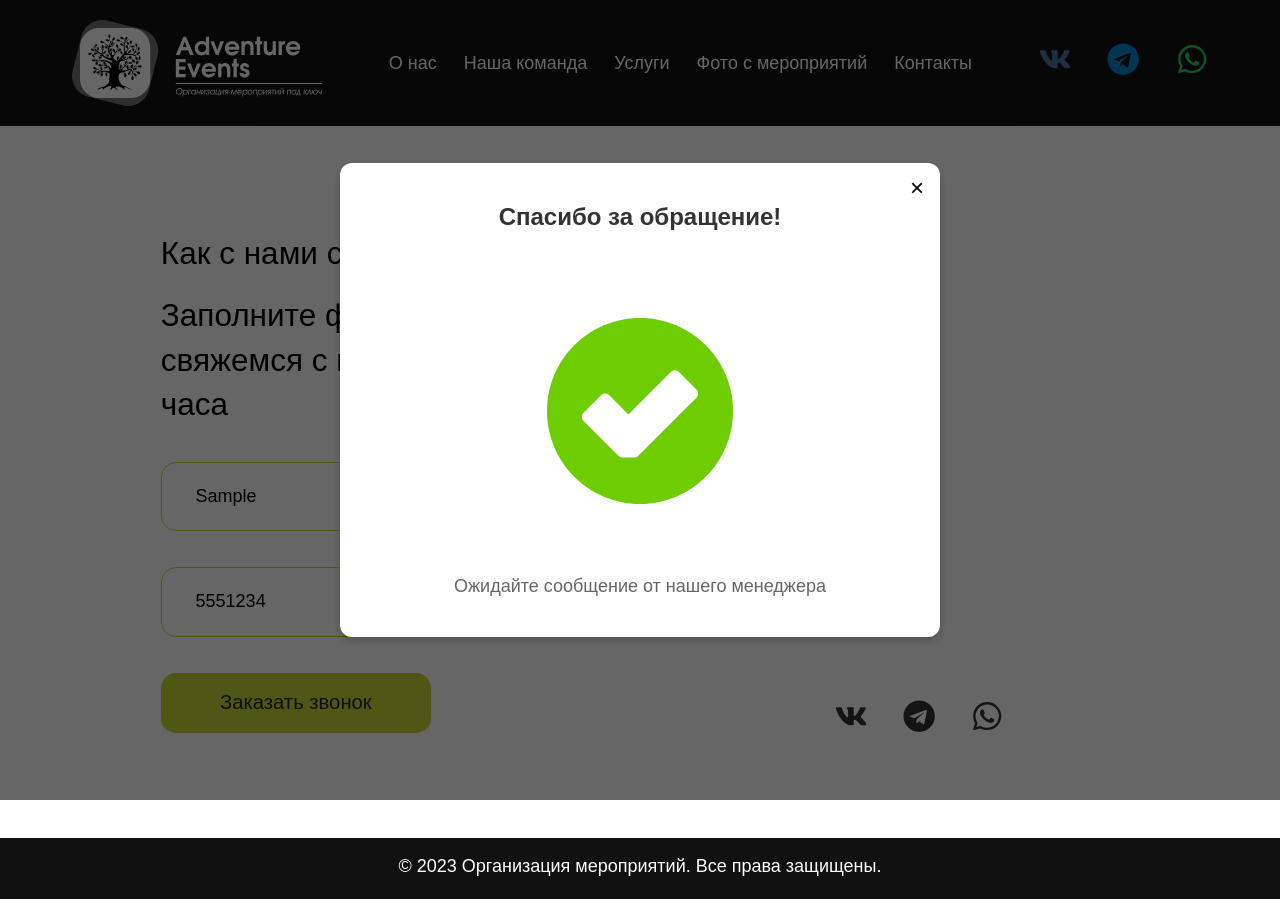
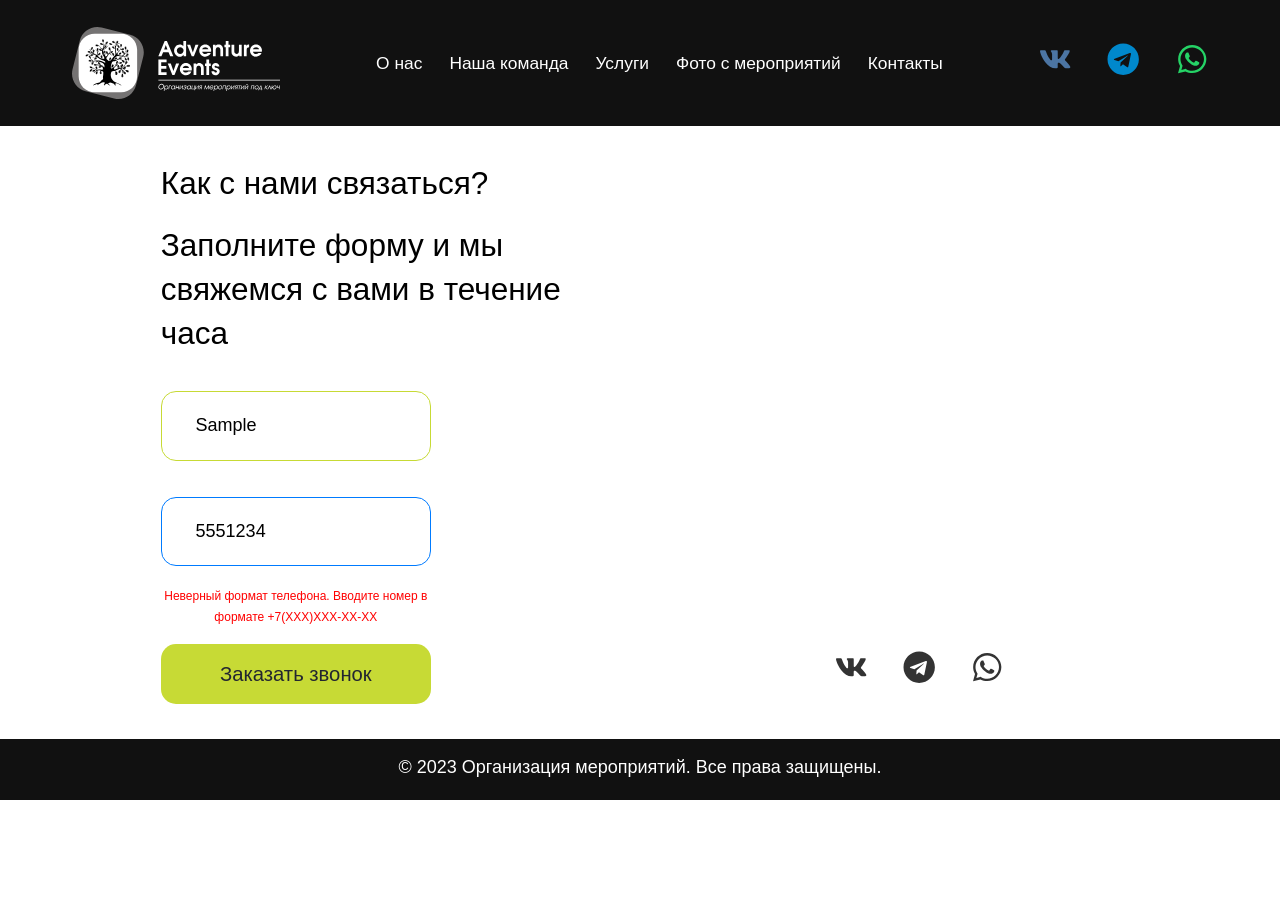
Before and after one commit to OvchinnikovAndpey/event-organization-team, a React (Vite) app: page /contacts in a window 1280 px wide. Both pictures are taken after typing "Sample", "5551234" into the empty fields and a click on the button "Заказать звонок". After the commit the page ends 800 px from the top, so only its background shows below. Built offline with nearby package versions, Linux system fonts and the light colour scheme.

Commit message:
добавлена валидация форм + сделал адаптив хедера для разных устройств (dropdown menu add)

```diff
--- a/package.json
+++ b/package.json
@@ -10,12 +10,15 @@
     "preview": "vite preview"
   },
   "dependencies": {
+    "@hookform/resolvers": "^4.0.0",
     "react": "^19.0.0",
     "react-dom": "^19.0.0",
+    "react-hook-form": "^7.54.2",
     "react-icons": "^5.4.0",
     "react-modal": "^3.16.3",
     "react-router-dom": "^7.1.5",
-    "sass": "^1.84.0"
+    "sass": "^1.84.0",
+    "yup": "^1.6.1"
   },
   "devDependencies": {
     "@eslint/js": "^9.19.0",
--- a/src/components/Form/Form.module.css
+++ b/src/components/Form/Form.module.css
@@ -112,3 +112,9 @@
     opacity: 0.8;
     transform: scale(1.3);
   }
+
+  .error {
+    color: red;
+    font-size: 12px;
+    margin-top: 4px;
+  }
--- a/src/components/Form/Form.tsx
+++ b/src/components/Form/Form.tsx
@@ -1,27 +1,91 @@
 import React from 'react';
 import styles from './Form.module.css';
 import { FaVk, FaTelegram, FaWhatsapp } from 'react-icons/fa';
+import { useForm } from 'react-hook-form';
+import { yupResolver } from '@hookform/resolvers/yup';
+import * as yup from 'yup';
 
 interface FormProps {
   className?: string;
   title: string;
   description: string;
   buttonText: string;
-  onSubmit: (event: React.FormEvent) => void;
+  onSubmit: (data: FormData) => void;
   socialImages?: string[];
   socialText?: string;
 }
 
-const Form: React.FC<FormProps> = ({ title, description, buttonText, onSubmit, className, socialImages, socialText }) => {
+interface FormData {
+  name: string;
+  phone: string;
+}
+
+const schema = yup.object().shape({
+  name: yup
+    .string()
+    .required('Имя обязательно')
+    .min(3, 'Имя должно содержать минимум 3 символа'),
+  phone: yup
+    .string()
+    .required('Телефон обязателен')
+    .matches(/^\+7\(\d{3}\)\d{3}-\d{2}-\d{2}$/, 'Неверный формат телефона. Вводите номер в формате +7(XXX)XXX-XX-XX'),
+});
+
+const Form: React.FC<FormProps> = ({
+  title,
+  description,
+  buttonText,
+  onSubmit,
+  className,
+  socialImages,
+  socialText
+}) => {
+  const {
+    register,
+    handleSubmit,
+    formState: { errors }
+  } = useForm<FormData>({
+    resolver: yupResolver(schema)
+  });
+
+  const onSubmitHandler = (data: FormData) => {
+    onSubmit(data);
+  };
+
   return (
     <div className={`${styles.formContainer} ${className || ''}`}>
       <h2 className={styles.title}>{title}</h2>
       <p className={styles.description}>{description}</p>
-      <form onSubmit={onSubmit} className={styles.form}>
-        <input type="text" placeholder="Ваше имя" className={styles.input} required />
-        <input type="tel" placeholder="+7(999)999-99-99" className={styles.input} required />
-        <button type="submit" className={styles.button}>{buttonText}</button>
+      <form onSubmit={handleSubmit(onSubmitHandler)} className={styles.form}>
+        <div>
+          <input
+            {...register('name')}
+            type="text"
+            placeholder="Ваше имя"
+            className={styles.input}
+          />
+          {errors.name && (
+            <span className={styles.error}>{errors.name.message}</span>
+          )}
+        </div>
+
+        <div>
+          <input
+            {...register('phone')}
+            type="tel"
+            placeholder="+7(999)999-99-99"
+            className={styles.input}
+          />
+          {errors.phone && (
+            <span className={styles.error}>{errors.phone.message}</span>
+          )}
+        </div>
+
+        <button type="submit" className={styles.button}>
+          {buttonText}
+        </button>
       </form>
+
       {socialText && <p className={styles.socialText}>{socialText}</p>}
       {socialImages && (
         <div className={styles.socialImages}>
--- a/src/components/Header/Header.module.css
+++ b/src/components/Header/Header.module.css
@@ -17,15 +17,13 @@
 }
 
 .logo {
-  /* width: 360px; */
-  /* height: 100px; */
   margin: 0;
 }
 
 .logo img {
   width: 100rem;
   height: auto;
-  max-width: 250px;
+  width: clamp(9.375rem, 8.3023rem + 4.5767vw, 15.625rem);;
   display: block;
 }
 
@@ -44,6 +42,7 @@
   list-style: none;
   padding: 0;
   margin: 0;
+  font-size: clamp(0.875rem, 0.8393rem + 0.1786vw, 1.125rem); /* 14px to 18px */
   display: flex;
   gap: 1.5rem;
 }
@@ -52,10 +51,10 @@
   color: white;
   text-decoration: none;
   background-image: linear-gradient(currentColor, currentColor);
-    background-position: 0% 100%;
-    background-repeat: no-repeat;
-    background-size: 0% 2px;
-    transition: background-size .3s;
+  background-position: 0% 100%;
+  background-repeat: no-repeat;
+  background-size: 0% 2px;
+  transition: background-size .3s;
 }
 
 .navList a:hover {
@@ -91,3 +90,139 @@
   opacity: 0.8;
   transform: scale(1.3);
 }
+
+.hamburger {
+  display: none;
+  flex-direction: column;
+  cursor: pointer;
+  z-index: 1000;
+}
+
+.hamburger span {
+  width: 25px;
+  height: 3px;
+  background-color: white;
+  margin: 3px 0;
+  transition: 0.4s;
+}
+
+.hamburger.active span:nth-child(1) {
+  transform: rotate(45deg) translate(8px, 8px);
+}
+
+.hamburger.active span:nth-child(2) {
+  opacity: 0;
+}
+
+.hamburger.active span:nth-child(3) {
+  transform: rotate(-45deg) translate(8px, -8px);
+}
+
+/* Под ноутбуки до 1024px */
+@media (max-width: 1024px) {
+  .header {
+    padding: 1rem 2rem;
+  }
+
+  .hamburger {
+    display: flex;
+  }
+
+  .navigation {
+    position: absolute;
+    top: -100vh; /* Начальная позиция за пределами экрана сверху */
+    left: 30%;
+    width: 50%;
+    height: 70vh;
+    background-color: #111111;
+    padding: 1rem;
+    z-index: 100;
+    transition: top 0.5s ease; /* Анимация для свойства top */
+    display: flex;
+    justify-content: center;
+    opacity: 0; /* Начальная прозрачность */
+  }
+
+  .navigation.active {
+    top: 100%; /* Конечная позиция */
+    opacity: 1; /* Полная видимость */
+    display: flex;
+    justify-content: center;
+    width: 70%;
+    height: 89vh;
+    background-color: #111111;
+    padding: 40px 20px;
+  }
+
+  .navList {
+    flex-direction: column;
+    align-items: center;
+    margin-top: 1rem;
+    font-size: 25px;
+    gap: 2.5rem;
+  }
+
+  .socialLinks {
+    position: absolute;
+    top: -100vh;
+    left: 65%;
+    transform: translateX(-50%);
+    gap: 3rem;
+    z-index: 1000;
+    transition: top 0.5s ease;
+    opacity: 0;
+  }
+
+  .socialLinks.active {
+    display: flex;
+    position: fixed;
+    top: 85vh;
+    left: 65%;
+    transform: translateX(-50%);
+    gap: 3rem;
+    z-index: 1000;
+    opacity: 1;
+  }
+
+}
+
+/* Планшеты и большие телефоны - 768px - 425px */
+
+@media (max-width: 425px) {
+
+  .navigation {
+    left:30%;
+  }
+
+  .navigation.active{
+    width:70%;
+  }
+
+  .navList {
+    /* font-size: clamp(0.875rem, 0.3872rem + 1.8364vw, 1.5625rem); */
+  }
+
+  .socialLinks.active {
+    gap: 2rem;
+    left: 70%;
+  }
+
+}
+
+@media (max-width: 375px) {
+  .navigation {
+    left:0%;
+  }
+
+  .navigation.active{
+    width:100%;
+  }
+
+  .socialLinks {
+    left: 50%;
+  }
+
+  .socialLinks.active {
+    left: 50%;
+  }
+}
--- a/src/components/Header/Header.tsx
+++ b/src/components/Header/Header.tsx
@@ -4,6 +4,17 @@ import styles from './Header.module.css';
 import { FaVk, FaTelegram, FaWhatsapp } from 'react-icons/fa';
 
 const Header: React.FC = () => {
+  const [isMenuOpen, setIsMenuOpen] = React.useState(false);
+
+  const toggleMenu = () => {
+    setIsMenuOpen(!isMenuOpen);
+  };
+
+  const handleLinkClick = () => {
+    setIsMenuOpen(false);
+  };
+
+
   return (
     <header className={styles.header}>
       <div className={styles.headerContent}>
@@ -11,17 +22,25 @@ const Header: React.FC = () => {
           <img src='src/images/logo-only.svg' alt="Логотип Adventure Events" />
         </Link>
 
-        <nav className={styles.navigation}>
+        <div className={`${styles.hamburger} ${isMenuOpen ? styles.active : ''}`}
+        onClick={toggleMenu}
+        >
+          <span></span>
+          <span></span>
+          <span></span>
+        </div>
+
+        <nav className={`${styles.navigation} ${isMenuOpen ? styles.active : ``}`}>
           <ul className={styles.navList}>
-            <li><Link to="/about">О нас</Link></li>
-            <li><Link to="/team">Наша команда</Link></li>
-            <li><Link to="/services">Услуги</Link></li>
-            <li><Link to="/photo">Фото с мероприятий</Link></li>
-            <li><Link to="/contacts">Контакты</Link></li>
+            <li><Link to="/about" onClick={handleLinkClick}>О нас</Link></li>
+            <li><Link to="/team" onClick={handleLinkClick}>Наша команда</Link></li>
+            <li><Link to="/services" onClick={handleLinkClick}>Услуги</Link></li>
+            <li><Link to="/photo" onClick={handleLinkClick}>Фото с мероприятий</Link></li>
+            <li><Link to="/contacts" onClick={handleLinkClick}>Контакты</Link></li>
           </ul>
         </nav>
 
-        <div className={styles.socialLinks}>
+        <div className={`${styles.socialLinks} ${isMenuOpen ? styles.active : ''}`}>
           <a href="https://vk.com/" target="_blank" rel="noopener noreferrer">
             <FaVk />
           </a>
--- a/src/components/Pages/Contacts/Contacts.module.css
+++ b/src/components/Pages/Contacts/Contacts.module.css
@@ -6,6 +6,7 @@
   padding: 2rem;
   text-align: center;
   background-color: #ffffff;
+  height: calc(100vh - 187px);
 }
 
 .contactsForm {
--- a/src/components/Pages/General/General.module.css
+++ b/src/components/Pages/General/General.module.css
@@ -72,3 +72,28 @@
 .button:hover {
     background-color: rgb(233,237,198);
 }
+
+.background {
+    height: calc(100vh - 187px);
+}
+
+/* Tablets */
+@media (max-width: 1024px) {
+    .background {
+        height: calc(100vh - 80px);
+    }
+}
+
+/* Large Mobile */
+@media (max-width: 425px) {
+    .background {
+        height: calc(100vh - 64px);
+    }
+}
+
+/* Small Mobile */
+@media (max-width: 375px) {
+    .background {
+        height: calc(100vh - 56px);
+    }
+}
--- a/src/components/Pages/Services/Services.module.css
+++ b/src/components/Pages/Services/Services.module.css
@@ -1,7 +1,7 @@
 .card {
   position: relative;
-  width: 400px; /* Задайте фиксированную ширину карточки */
-  height: 400px; /* Задайте фиксированную высоту карточки */
+  width: clamp(15.625rem, 14.2617rem + 6.7114vw, 25rem); /* Задайте фиксированную ширину карточки */
+  height: clamp(18.75rem, 17.8412rem + 4.4743vw, 25rem); /* Задайте фиксированную высоту карточки */
   background-color: #fff;
   border-radius: 8px;
   overflow: hidden;
@@ -56,8 +56,8 @@
   top: 50%;
   left: 50%;
   transform: translate(-50%, -50%);
-  font-size: 40px;
-  margin: 0;
+  font-size: clamp(1.875rem, 1.7841rem + 0.4474vw, 2.5rem); /* 30px to 40px */
+  /* margin: 0; */
   transition: opacity 0.3s;
   text-align: center;
 }
@@ -69,8 +69,9 @@
   top: 50%;
   left: 50%;
   transform: translate(-50%, -50%);
-  font-size: 25px;
-  margin: 0;
+  font-size: clamp(1.25rem, 1.2046rem + 0.2237vw, 1.5625rem); /* 20px to 25px */
+  /* margin: 0; */
+  padding: 5px;
   opacity: 0;
   transition: opacity 0.3s;
   text-align: center;
--- a/src/components/Pages/Services/Services.tsx
+++ b/src/components/Pages/Services/Services.tsx
@@ -3,13 +3,17 @@ import styles from './Services.module.css';
 import { ServicesData } from './ServicesData';
 
 const Services: React.FC = () => {
+  const handleClick = (e: React.MouseEvent) => {
+    e.preventDefault();
+  };
+
   return (
     <section className={styles.lots}>
       <h2 id="lots-view" className={styles.heading}>Услуги</h2>
       <ul className={styles.cardList}>
         {ServicesData.map(service => (
           <li key={service.id} className={styles.cardListItem}>
-            <a href="#" className={styles.cardLink}>
+            <a href="#" className={styles.cardLink} onClick={handleClick}>
               <article className={styles.card}>
                 <img src={service.photo} alt={service.about} className={styles.cardImage} />
                 <div className={styles.overlay}>
```
Also changed, not shown: src/components/Pages/AboutSection/aboutData.ts (line endings or trailing spaces), 1 other file (tests, documents, lock files or other folders).
